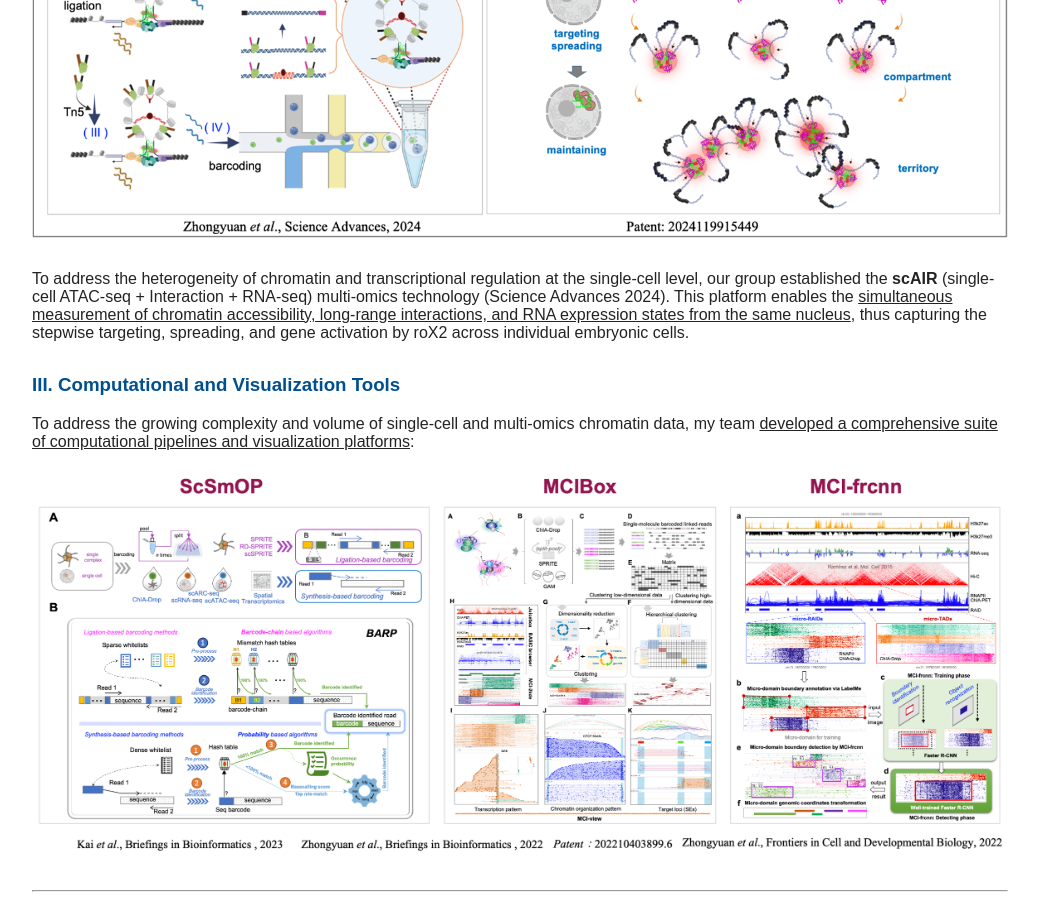
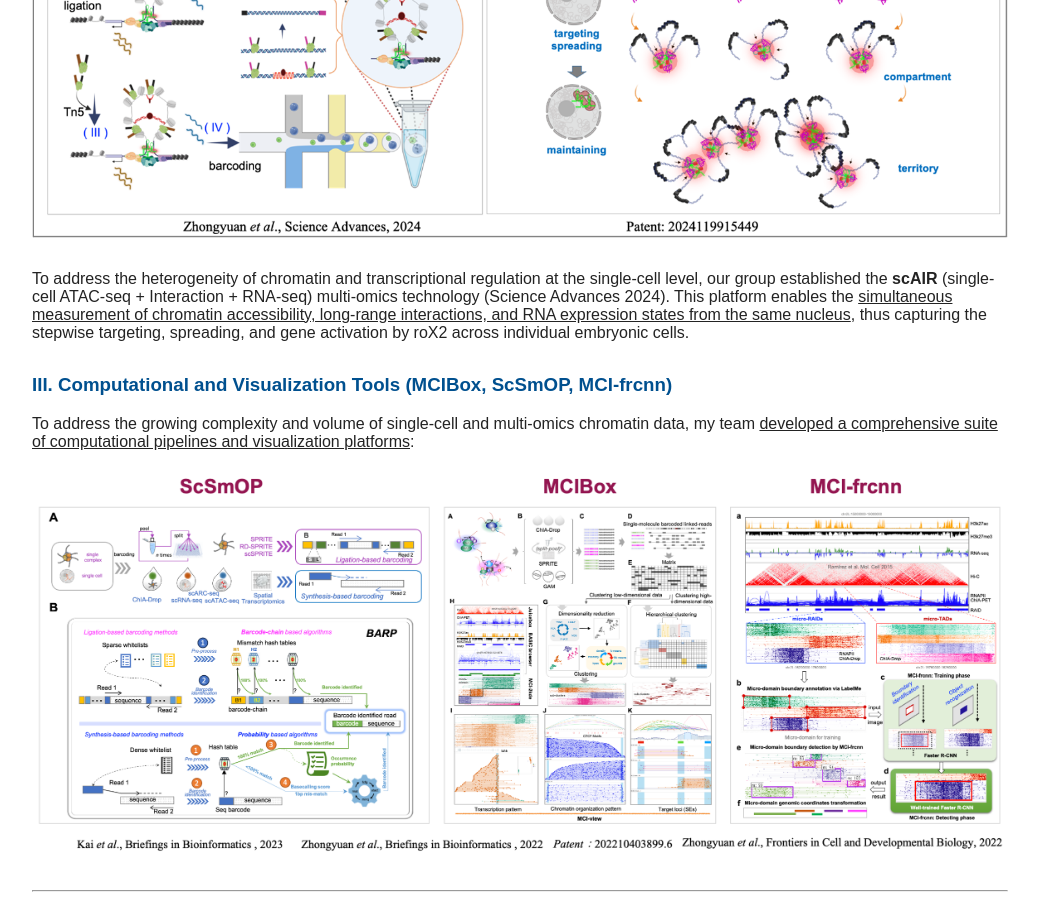
Before and after one commit to ZhengmzLab/zhengmzlab.github.io, a Jekyll site: the page built from index.md, in a window 1280 px wide and 900 px high, scrolled down 3330 px. Shown: the whole window, without its empty margins (120-1159 px from the left). Built offline with Jekyll 4.4.1, drawn with Linux system fonts in a browser that asks for light colours; comment, search, counter and statistics services are not loaded.

Commit message:
Update index.md

```diff
--- a/index.md
+++ b/index.md
@@ -49,7 +49,7 @@ To address the heterogeneity of chromatin and transcriptional regulation at the
 <div style="clear: both;"></div>
 <div style="margin-bottom: 2em;"></div>
 
-### <span style="color:#00508f; font-weight:bold;">III. Computational and Visualization Tools</span>
+### <span style="color:#00508f; font-weight:bold;">III. Computational and Visualization Tools (MCIBox, ScSmOP, MCI-frcnn)</span>
 To address the growing complexity and volume of single-cell and multi-omics chromatin data, my team <u>developed a comprehensive suite of computational pipelines and visualization platforms</u>:
 
 <img src="research-5.png" alt="research-5" style="max-width: 100%; height: auto;" />
```
